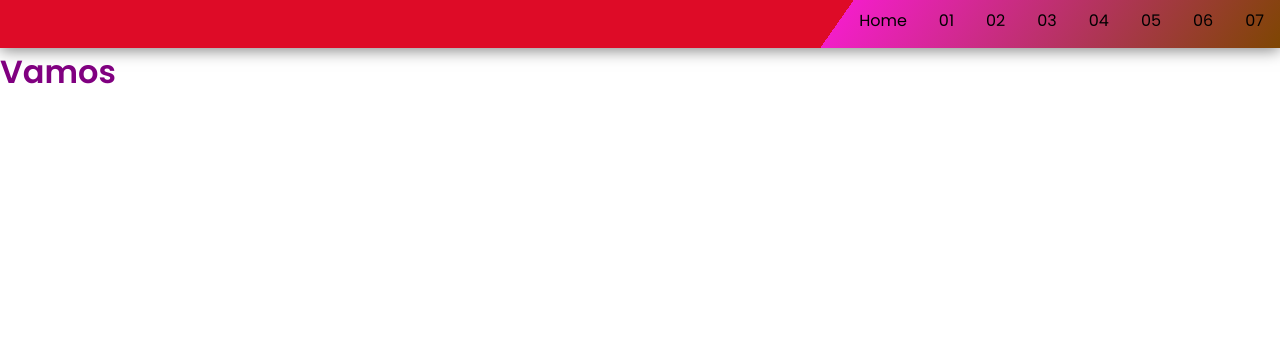
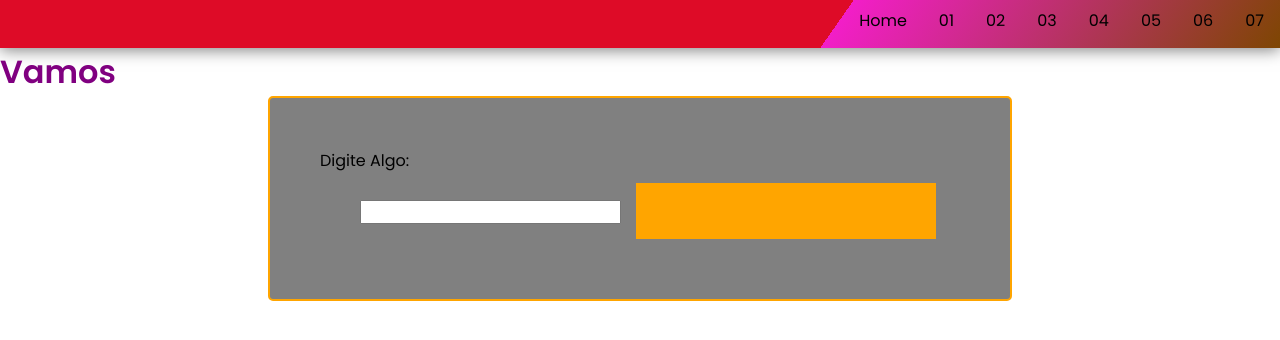
Before and after one commit to Manfrajola/crm, a React (Create React App) app: page /equipeb in a window 1280 px wide. Shown: the top 340 px of the page. Built offline with nearby package versions, Linux system fonts and the light colour scheme.

Commit message:
Desafio
Desafio

```diff
--- a/src/pages/Equipeb/index.jsx
+++ b/src/pages/Equipeb/index.jsx
@@ -1,13 +1,37 @@
-import React from 'react'
+import {React, useState} from 'react'
 import Navbar from "../../components/navbarUser"
 
-import { H1 } from "./styles";
+import { H1, Div, Div2, Div3, Div4 } from "./styles";
 
 const Equipeb = () => {
+  const[message, setMessage] = useState('');
+
+  const handleMessage = (e) => {
+    setMessage(e.target.value);
+
+  }
+
   return (
     <>
-    <Navbar/>
-    <H1>Vamos</H1>
+    <Navbar />
+      <H1>Vamos</H1>
+      <Div>
+        <label>Digite Algo:</label>
+        <Div2>
+          <Div4>
+          <input
+            type="text"
+            id="message"
+            name="message"
+            onChange={handleMessage}
+            value={message}>
+          </input>
+          </Div4>
+          <Div3>
+            <span>{message}</span>
+          </Div3>
+        </Div2>
+      </Div>
     </>
   )
 }
--- a/src/pages/Equipeb/styles.jsx
+++ b/src/pages/Equipeb/styles.jsx
@@ -3,3 +3,35 @@ import styled from  "styled-components"
 export const H1 = styled.h1 `
     color: purple;
 `
+
+export const Div = styled.div`
+    width: 50%;
+    display: flex;
+    margin: 0 auto;
+    align-items: center;
+    flex-wrap: wrap;
+    background-color: gray;
+    padding: 50px;
+    border: 2px solid orange;
+    border-radius: 5px;
+`
+
+export const Div2 = styled.div`
+    display: flex;
+    margin: 0 auto;
+    padding: 10px;
+
+`
+
+export const Div3 = styled.div`
+    width: 300px;
+    background-color: orange;
+    flex-direction: row;
+    display: flex;
+    padding-right: 35 px;
+
+`
+
+export const Div4 = styled.div`
+    padding: 15px;
+`
```
